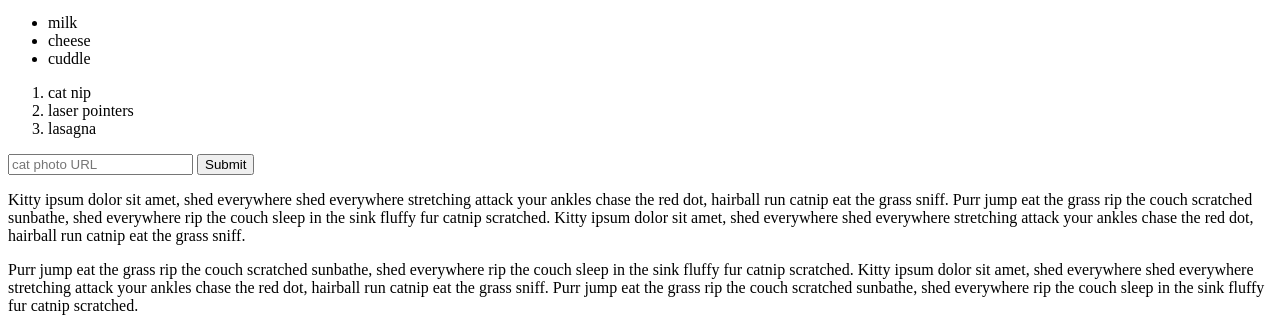
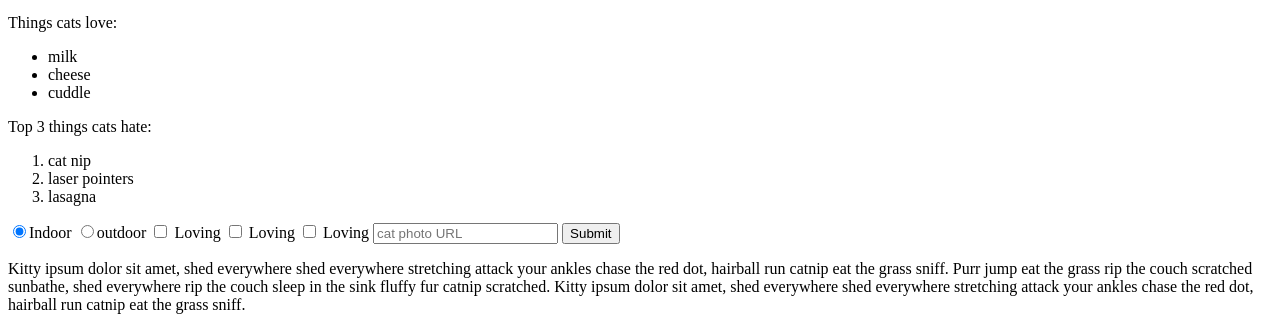
Before and after one commit to haniffridzun/fcc-courses, a plain HTML site: page responsive-web-design/1-html/index.html in a window 1280 px wide. Shown: the part 441-768 px from the top of the page. Drawn offline with Linux system fonts and the light colour scheme.

Commit message:
Basic of HTML5

```diff
--- a/responsive-web-design/1-html/index.html
+++ b/responsive-web-design/1-html/index.html
@@ -37,7 +37,11 @@
 				/>
 			</a>
 
+			<!-- next many elements within single div element -->
+			<!-- The div / division element, is a general purpose container for other elements -->
+			<div>
 				<!-- bulleted unordered list -->
+				<p>Things cats love:</p>
 				<ul>
 					<li>milk</li>
 					<li>cheese</li>
@@ -45,14 +49,64 @@
 				</ul>
 
 				<!-- ordered list -->
+				<p>Top 3 things cats hate:</p>
 				<ol>
 					<li>cat nip</li>
 					<li>laser pointers</li>
 					<li>lasagna</li>
 				</ol>
-
+			</div>
 			<!-- create a form element -->
 			<form action="https://www.freecatphotoapp.com/submit-cat-photo">
+				<!-- use value attribute when as the value user choose each radio / checkbox buttons-->
+				<!-- use checked attribute to set value by default -->
+				<!-- set of radio buttons -->
+				<label for="indoor">
+					<input
+						id="indoor"
+						value="indoor"
+						type="radio"
+						name="indoor-outdoor"
+						checked
+					/>Indoor
+				</label>
+				<label for="outdoor">
+					<input
+						id="outdoor"
+						value="outdoor"
+						type="radio"
+						name="indoor-outdoor"
+					/>outdoor
+				</label>
+				<!-- set of checkbox buttons -->
+				<label for="loving"
+					><input
+						id="loving"
+						value="loving"
+						type="checkbox"
+						name="personality"
+						cheked
+					/>
+					Loving</label
+				>
+				<label for="caring"
+					><input
+						id="caring"
+						value="caring"
+						type="checkbox"
+						name="personality"
+					/>
+					Loving</label
+				>
+				<label for="living"
+					><input
+						id="living"
+						value="living"
+						type="checkbox"
+						name="personality"
+					/>
+					Loving</label
+				>
 				<!-- input text field -->
 				<!-- make a field required using required attribute -->
 				<input type="text" name="" id="" placeholder="cat photo URL" required />
```
Lines whose indentation alone changed are shown as unchanged.
